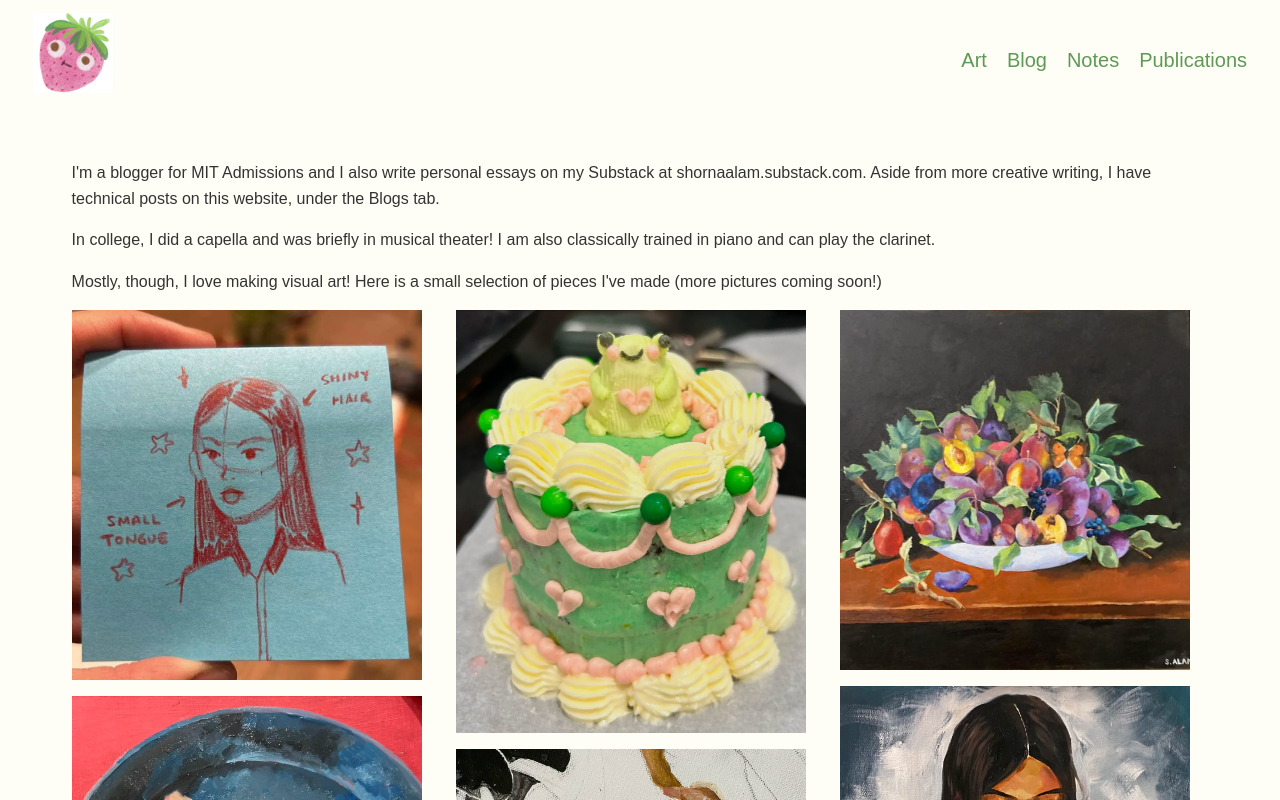
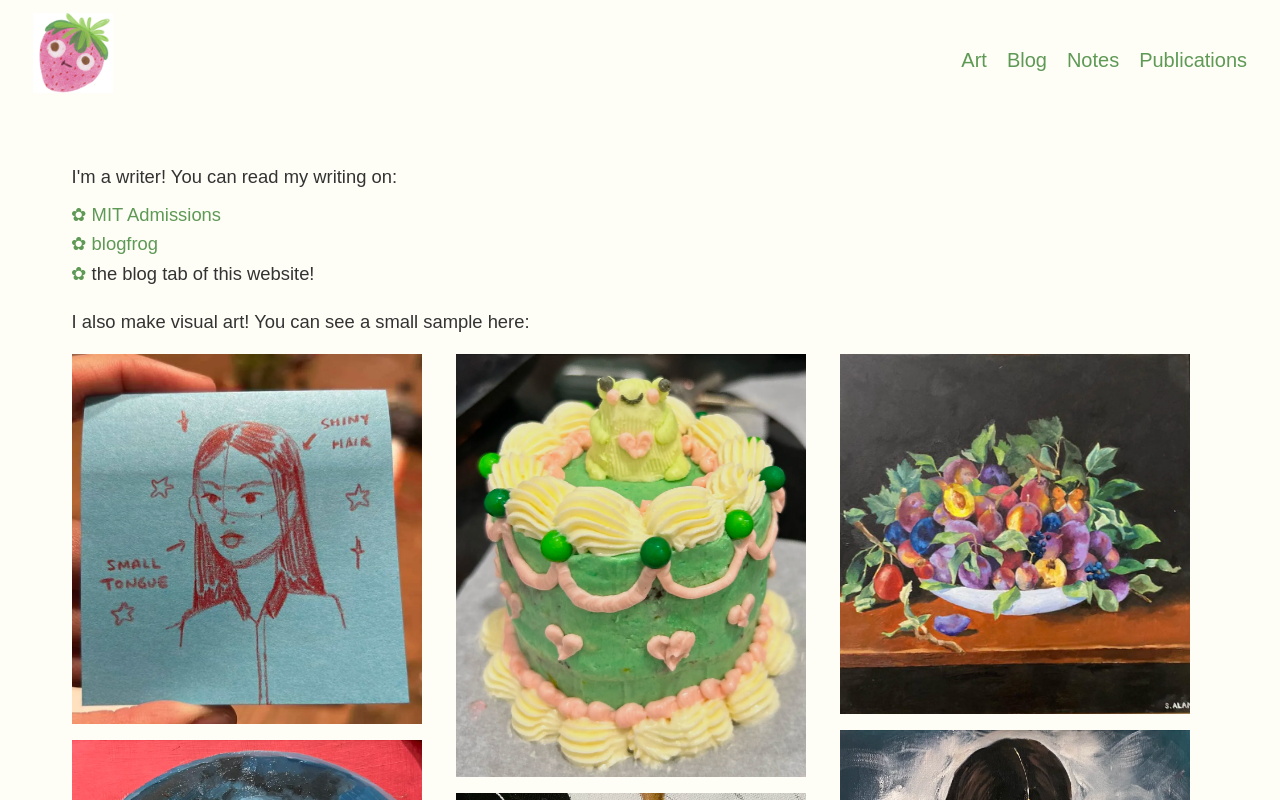
Before and after one commit to alamshorna/alamshorna.github.io, a React (Create React App) app: page /portfolio in a window 1280 px wide. Shown: the top 800 px of the page. Built offline with nearby package versions, Linux system fonts and the light colour scheme; a web font is replaced by a local one.

Commit message:
adding some hover\!

```diff
--- a/src/pages/Home.js
+++ b/src/pages/Home.js
@@ -47,14 +47,23 @@ function Home() {
               </div>
             </div>
             <p>
-              I'm a master's student in CS at MIT. I do computational biology research!
+              I'm a master's student in CS at MIT. I do
+               <span className="hl">
+                <mark> computational biology </mark>
+                <span className="aside">(deep learning for immunology)</span>
+              </span>
+              research!
             </p>
             <p>
               Currently, I work in the Liu Lab at the Ragon Institute. Previously, I worked as:
             </p>
             <ul>
               <li>
-                  an ML Research Engineering Intern at Genesis Therapeutics (now Genesis Molecular AI)
+                  an ML Research Engineering Intern at
+                  <span className="hl">
+                <mark> Genesis Therapeutics </mark>
+                <span className="aside">(now Genesis Molecular AI)</span>
+              </span>
               </li>
               <li>
                   a Formal Verification Intern at NVIDIA
--- a/src/pages/Portfolio.js
+++ b/src/pages/Portfolio.js
@@ -5,17 +5,24 @@ function Portfolio() {
   return (
     <div className="portfolio-container">
       <p>
-        I'm a blogger for MIT Admissions and I also write personal essays on my Substack at&nbsp;
-        <a href="https://shornaalam.substack.com" target="_blank" rel="noopener noreferrer">
-          shornaalam.substack.com
-        </a>.
-        Aside from more creative writing, I have technical posts on this website, under the Blogs tab.
+        I'm a writer! You can read my writing on:
+        <ul>
+          <li>
+            <a href="https://mitadmissions.org/blogs/author/shorna/" target="_blank" rel="noopener noreferrer">MIT Admissions</a>
+          </li>
+          <li>
+            <a href="https://shornaalam.substack.com/" target="_blank" rel="noopener noreferrer">blogfrog</a>
+          </li>
+          <li>
+            the blog tab of this website!
+          </li>
+        </ul>
       </p>
       <p>
-        In college, I did a capella and was briefly in musical theater! I am also classically trained in piano and can play the clarinet.
+
       </p>
       <p>
-        Mostly, though, I love making visual art! Here is a small selection of pieces I've made (more pictures coming soon!)
+        I also make visual art! You can see a small sample here:
       </p>
 
       <div className="portfolio-images">
--- a/src/styles/Home.css
+++ b/src/styles/Home.css
@@ -15,6 +15,7 @@
         padding-left: 1.25rem;
         margin: 0.5rem 0 1rem;
         list-style-type: "✿ ";
+
     }
 
     .home-container li::marker {
@@ -24,6 +25,39 @@
     .name-paragraph {
         margin-bottom: 25px;
       }
+
+    mark {
+    background: linear-gradient(transparent 40%, #ffcbe1 40%);
+    color: inherit;
+    }
+
+    mark:hover {
+    background: linear-gradient(transparent 40%, #ffb3d1 40%);
+    }
+
+    .hl {
+    position: relative;
+    }
+
+    .hl .aside {
+    display: none;
+    position: absolute;
+    bottom: 100%;
+    left: 50%;
+    transform: translateX(-50%);
+    margin-bottom: 0rem;
+    white-space: nowrap;
+    padding: 0.15rem 0rem;
+    /* background-color: #fffef5; */
+    color: #ff67a6;
+    font-size: 1.15rem;
+    border-radius: 0.4rem;
+    line-height: 1;
+    }
+
+    .hl:hover .aside {
+    display: block;
+    }
 
     /* .waving-image {
         width: 200px;
--- a/src/styles/Portfolio.css
+++ b/src/styles/Portfolio.css
@@ -3,6 +3,27 @@
     padding-top: 2rem;
     max-width: 95%;
     margin: 0 auto;
+    font-size: 1.15rem;
+
+  }
+
+  .portfolio-container ul {
+        padding-left: 1.25rem;
+        margin: 0.5rem 0 1rem;
+        list-style-type: "✿ ";
+  }
+
+  .portfolio-container a {
+  color: #5e9956;
+  text-decoration: none;
+  }
+
+  .portfolio-container a:hover {
+    color: #ff67a6;
+  }
+
+  .portfolio-container li::marker {
+      color: #5e9956;
   }
 
   .portfolio-images {
```
